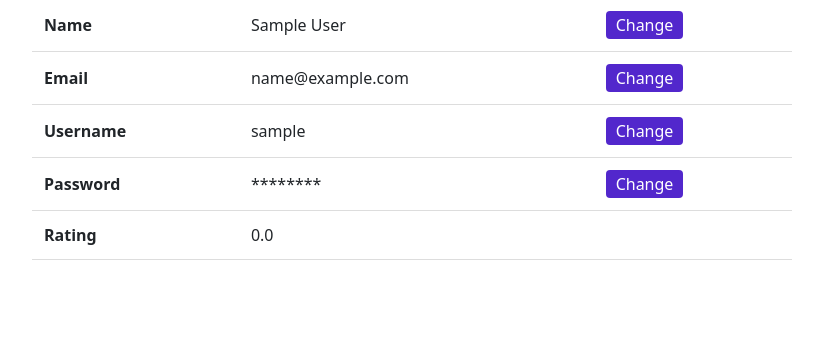
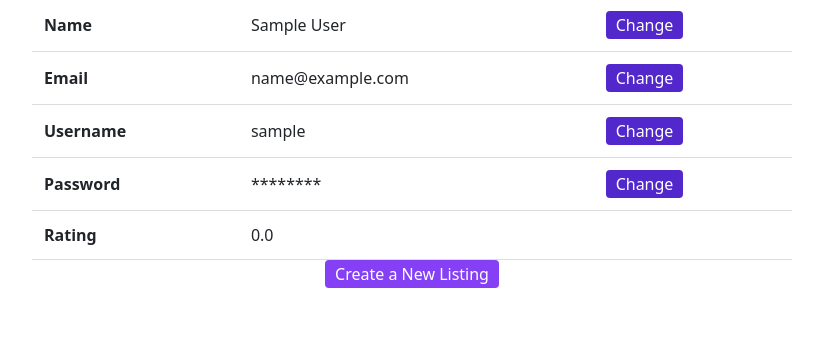
Before and after one commit to kupian/LectureLoot, a Django app: page /profile/ in a window 1280 px wide. Shown: the part 143-503 px from the top of the page, without its empty margins (228-1051 px from the left). Run offline with Django 3.2, Linux system fonts and the light colour scheme; the visitor is signed in with stand-in values (Sample User, id 1); data comes from the database, SQL or seed files in the repository; some libraries are stand-ins or nearby versions.

Commit message:
Update profile.html

```diff
--- a/lectureloot/templates/app/profile.html
+++ b/lectureloot/templates/app/profile.html
@@ -31,5 +31,9 @@
             <td></td>
         </tr>
     </table>
+
+    <div class="text-center mb-4">
+        <a href="{% url 'app:listing_create' %}" class="btn btn-primary">Create a New Listing</a>
+    </div>
 </div>
 {% endblock %}
```
